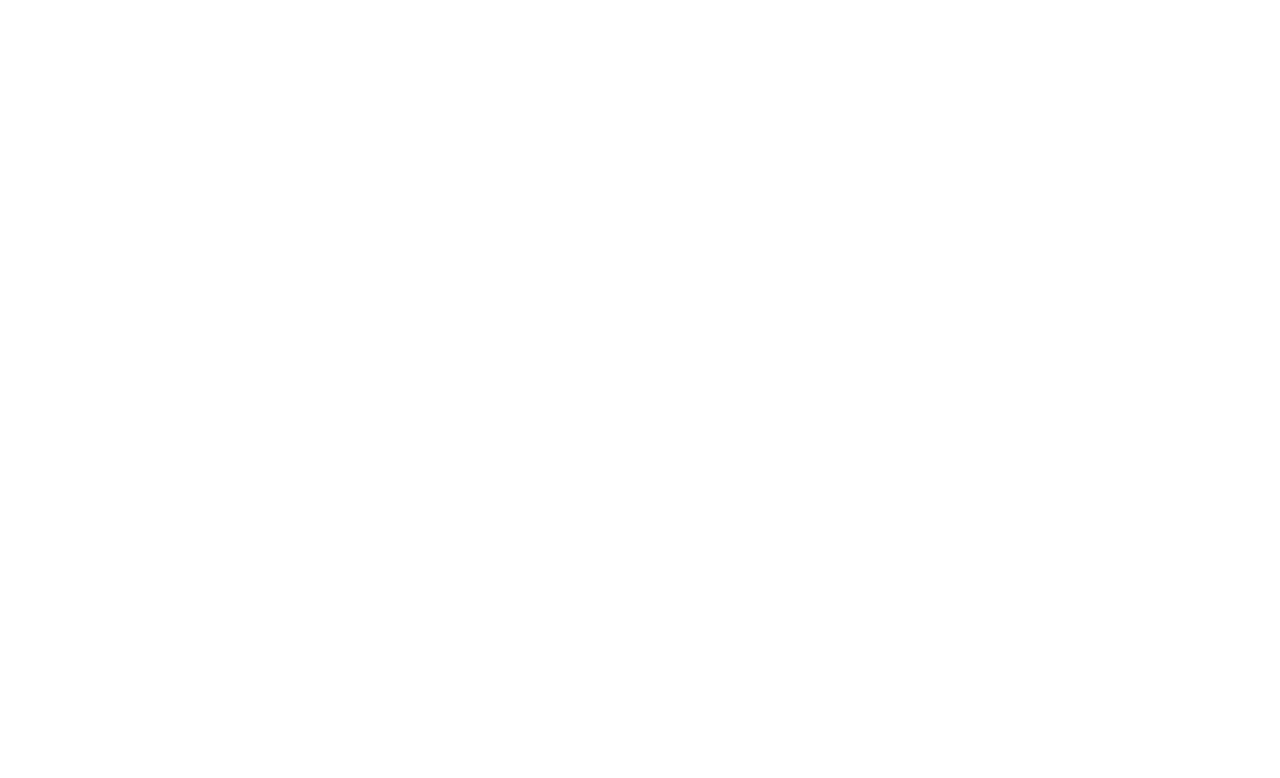
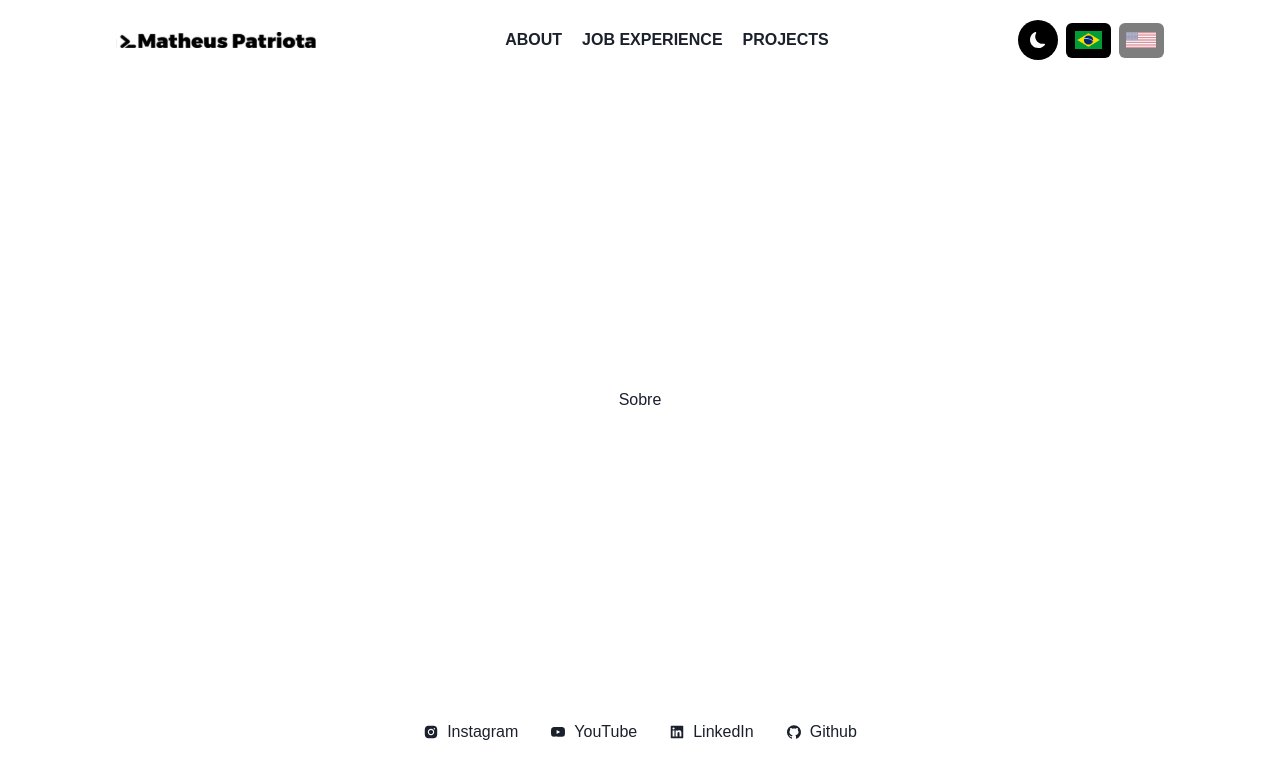
Before and after one commit to MatheusPatriota/matheuspatriota-website, a React (Vite) app: page /about in a window 1280 px wide. Before the commit this address had no page. Shown: the top 778 px of the page. Built offline with nearby package versions, Linux system fonts and the light colour scheme.

Commit message:
feature: page structure defined

```diff
--- a/src/App.tsx
+++ b/src/App.tsx
@@ -1,11 +1,12 @@
 import { Route, Routes } from "react-router-dom";
+import { About } from "./pages/About";
 import { Home } from "./pages/Home";
 
 function App() {
   return (
     <Routes>
       <Route index element={<Home />} />
-      {/* <Route path="" element={<Home />} /> */}
+      <Route path="/about" element={<About />} />
 
     </Routes>
   );
--- /dev/null
+++ b/src/components/PageStructure/index.tsx
@@ -0,0 +1,30 @@
+import { Box } from "@chakra-ui/react";
+import React from "react";
+import { Footer } from "../Footer";
+import { NavBar } from "../NavBar";
+
+interface PageStructureProps {
+  children: React.ReactNode;
+}
+export function PageStructure(props: PageStructureProps) {
+  return (
+    <>
+      <header style={{ height: "10%" }}>
+        <NavBar />
+      </header>
+      <main style={{ height: "80%" }}>
+        <Box
+          display={"flex"}
+          justifyContent="center"
+          height={"100%"}
+          alignItems={"center"}
+        >
+          {props.children}
+        </Box>
+      </main>
+      <footer style={{ height: "10%" }}>
+        <Footer />
+      </footer>
+    </>
+  );
+}
--- /dev/null
+++ b/src/pages/About/index.tsx
@@ -0,0 +1,13 @@
+import { Box } from "@chakra-ui/react";
+import React from "react";
+import { PageStructure } from "../../components/PageStructure";
+
+export function About() {
+  return (
+    <>
+      <PageStructure>
+        <Box>Sobre</Box>
+      </PageStructure>
+    </>
+  );
+}
--- a/src/pages/Home/index.tsx
+++ b/src/pages/Home/index.tsx
@@ -4,20 +4,13 @@
 import Matheus from "../../assets/matheus.jpg";
 import { Footer } from "../../components/Footer";
 import { useTranslation } from "react-i18next";
+import { PageStructure } from "../../components/PageStructure";
 export function Home() {
-  const { t, i18n } = useTranslation();
+  const { t } = useTranslation();
   return (
     <>
-      <header style={{ height: "10%" }}>
-        <NavBar />
-      </header>
-      <main style={{ height: "80%" }}>
-        <Box
-          display={"flex"}
-          justifyContent="center"
-          height={"100%"}
-          alignItems={"center"}
-        >
+      <PageStructure>
+        <Box>
           <Box
             display={"flex"}
             flexDirection={"column"}
@@ -50,10 +43,7 @@
             </Text>
           </Box>
         </Box>
-      </main>
-      <footer style={{ height: "10%" }}>
-        <Footer />
-      </footer>
+      </PageStructure>
     </>
   );
 }
```
